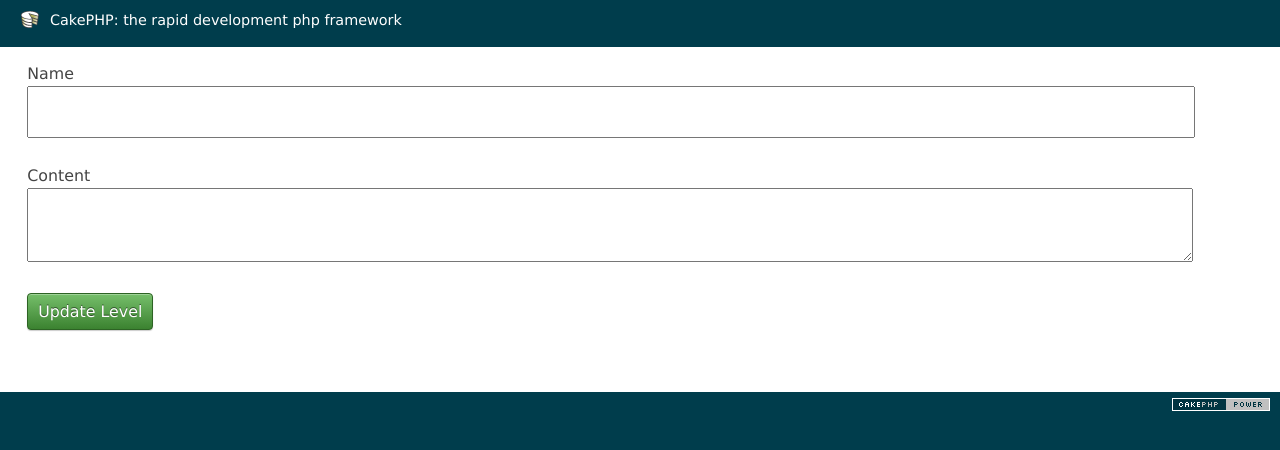
After one commit to bkconrad/pleiades, a CakePHP app: the page made by app/View/Levels/edit.ctp in a window 1280 px wide. The commit adds this page. Shown: the top 450 px of the page. Run offline with PHP 8.4 and a stand-in for CakePHP, Linux system fonts and the light colour scheme; the template is opened without the code that fills it, so the values that code supplies are empty; form fields are guessed from the names that the template uses; some libraries are stand-ins or nearby versions.

```diff
--- a/app/Controller/LevelsController.php
+++ b/app/Controller/LevelsController.php
@@ -45,7 +45,9 @@ class LevelsController extends AppController {
   }
 
   public function view($id) {
-    $this->set('level', $this->Level->findById($id));
+    $level = $this->Level->findById($id);
+    $this->set('level', $level);
+    $this->set('is_owner', $level['User']['user_id'] == $this->Auth->user('user_id'));
   }
 
   public function rate($id, $value) {
--- /dev/null
+++ b/app/View/Levels/edit.ctp
@@ -0,0 +1,6 @@
+<?php
+echo $this->Form->create('Level');
+echo $this->Form->input('name');
+echo $this->Form->input('content');
+echo $this->Form->end('Update Level');
+?>
--- a/app/View/Levels/index.ctp
+++ b/app/View/Levels/index.ctp
@@ -7,6 +7,10 @@
 <table>
 <th>Name<td>Uploader<td>Rating</th>
 <?php foreach ($levels as $level): ?>
-<tr><td><?php echo $level['Level']['name'] ?><td><?php echo $level["User"]['username'] ?><td><?php echo $level['Level']['rating'] ?></tr>
+<tr>
+  <td><?php echo $this->Html->link($level['Level']['name'], array('action' => 'view', $level['Level']['id'])) ?>
+  <td><?php echo $level["User"]['username'] ?>
+  <td><?php echo $level['Level']['rating'] ?>
+</tr>
 <?php endforeach; ?>
 </table>
```
Also changed, not shown: app/View/Levels/view.ctp (+13 -1 lines).
